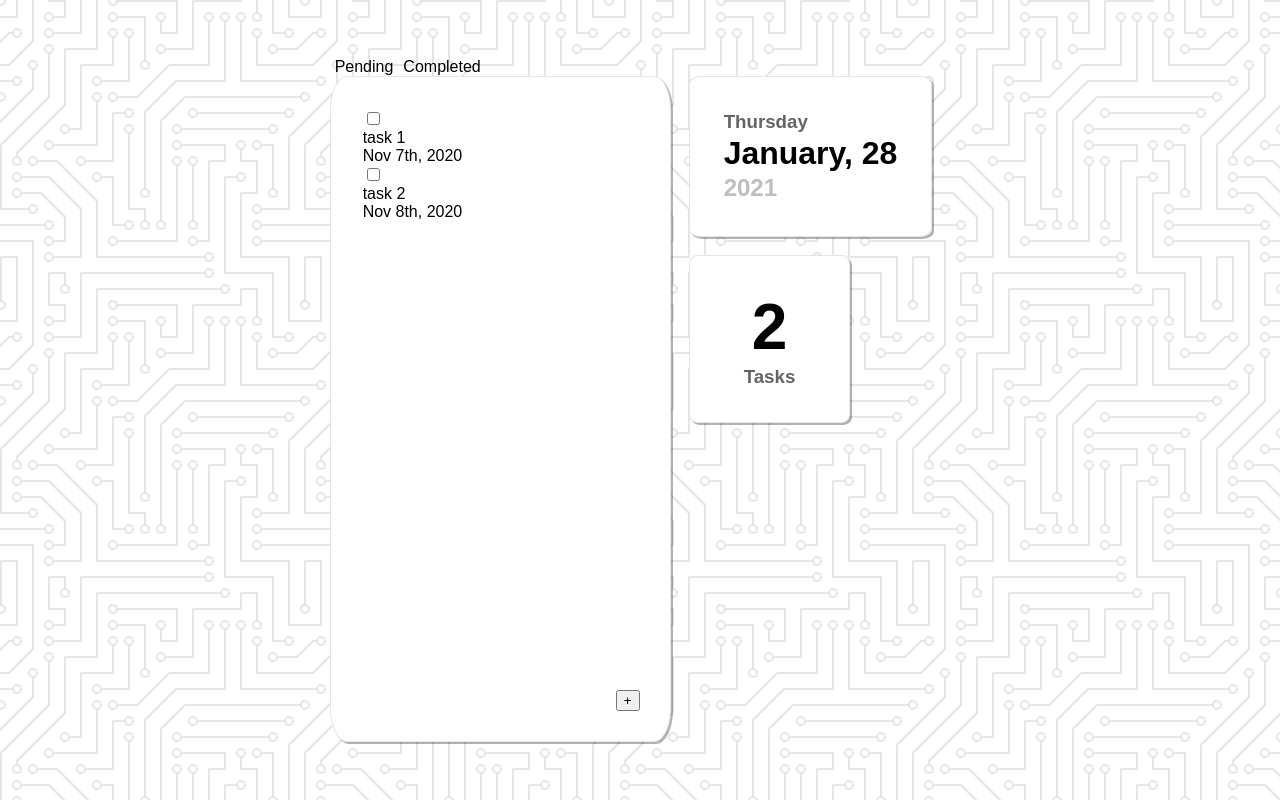
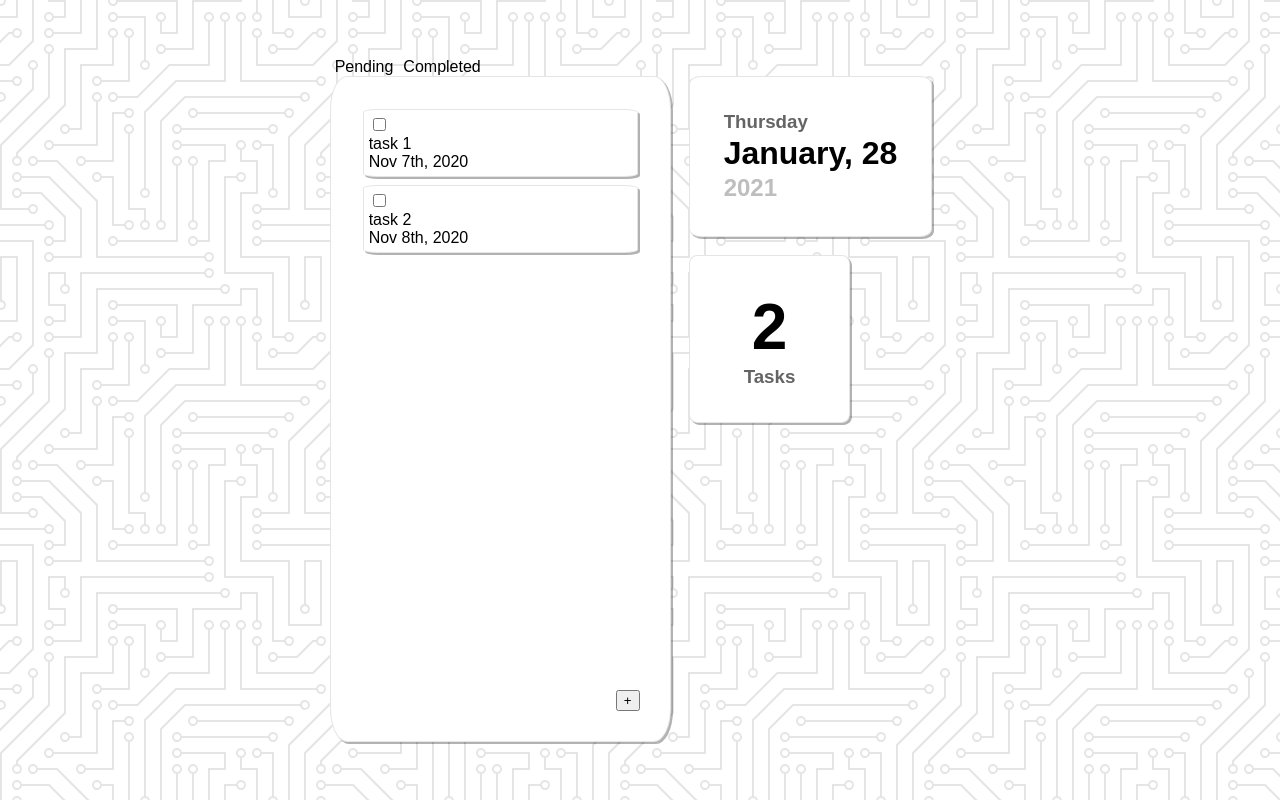
Before and after one commit to ryuuohlee/Creative-Softwares-Challenge, a React (Create React App) app in the folder to-do/: page / in a window 1280 px wide. Built offline with nearby package versions, Linux system fonts and the light colour scheme.

Commit message:
Feature: started task card style

```diff
--- a/to-do/src/components/Task/Task.js
+++ b/to-do/src/components/Task/Task.js
@@ -1,10 +1,10 @@
 import React from 'react';
-
+import { TaskContainer } from './TaskStyle.js';
 
 const Task = (props) => {
   const { date, priority, status, task } = props;
     return (
-      <div className="Tasks">
+      <TaskContainer className="Tasks">
         <input
           type="checkbox"
         />
@@ -16,7 +16,7 @@ const Task = (props) => {
         <div className="classLabel">
           {date}
         </div>
-      </div>
+      </TaskContainer>
     );
 }
 
--- /dev/null
+++ b/to-do/src/components/Task/TaskStyle.js
@@ -0,0 +1,13 @@
+import styled from 'styled-components';
+
+export const TaskContainer = styled.div`
+  margin-bottom: 8px;
+  background-color: white;
+  border: 1px solid rgba(0, 0, 0, 0.1);
+  border-radius: 5%;
+  box-shadow: 2px 2px rgba(0, 0, 0, 0.3);
+  height: auto;
+  min-height: 30px;
+  width: auto;
+  padding: 5px;
+`;
```
Also changed, not shown: 1 other file (tests, documents, lock files or other folders).
